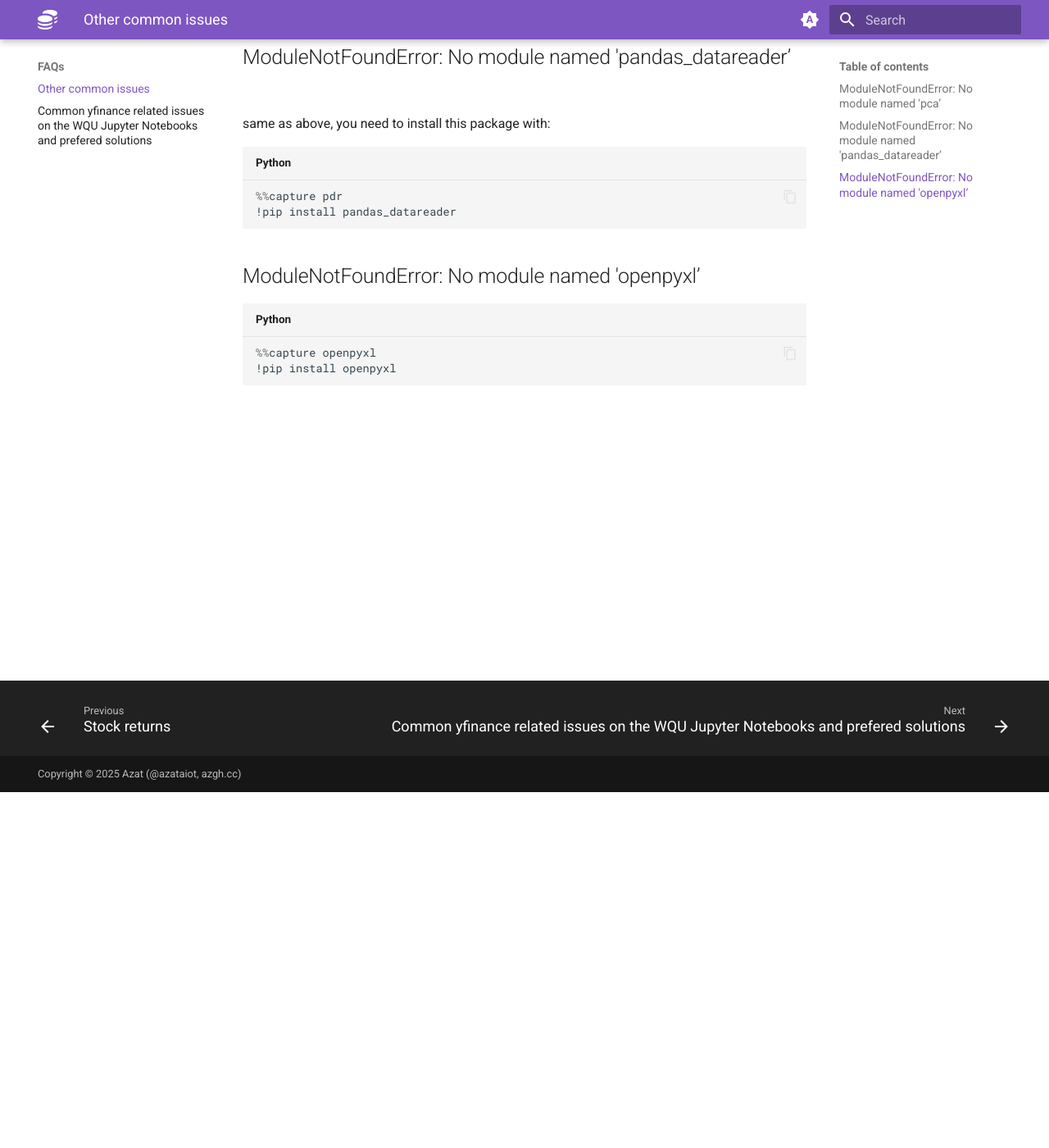
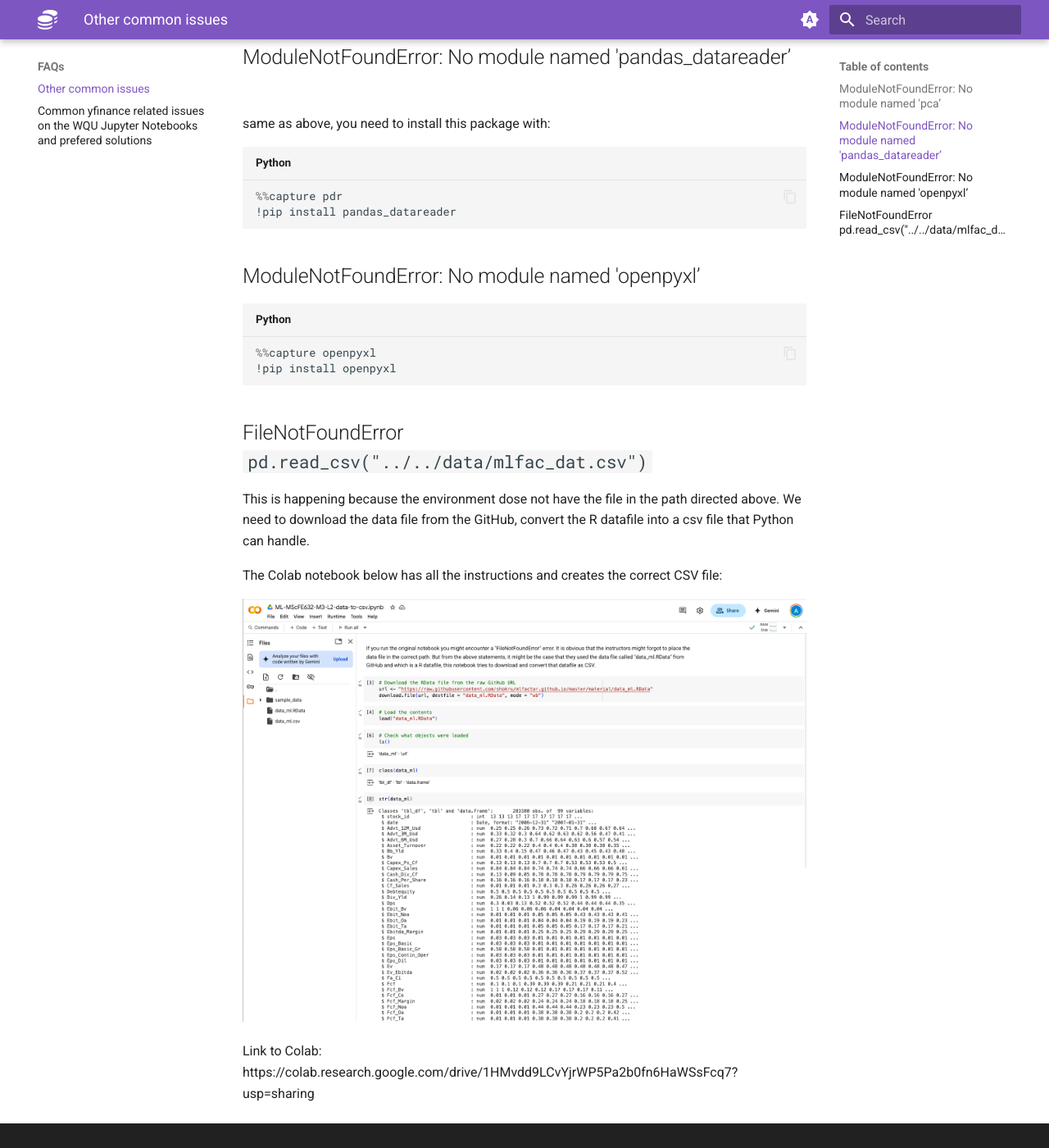
Before and after one commit to azataiot/wqu, an MkDocs documentation site: the page built from docs/FAQs/other.md, in a window 1280 px wide and 1400 px high, scrolled down 434 px. Shown: the whole window at 82% size. Built offline with MkDocs 1.6.1 and Material for MkDocs 9.7.7, drawn with Linux system fonts in a browser that asks for light colours.

Commit message:
add instructions about the non-existing files

````diff
--- a/docs/FAQs/other.md
+++ b/docs/FAQs/other.md
@@ -24,3 +24,13 @@ same as above, you need to install this package with:
 %%capture openpyxl
 !pip install openpyxl
 ```
+
+## FileNotFoundError `pd.read_csv("../../data/mlfac_dat.csv")`
+
+This is happening because the environment dose not have the file in the path directed above. We need to download the data file from the GitHub, convert the R datafile into a csv file that Python can handle.
+
+The Colab notebook below has all the instructions and creates the correct CSV file:
+
+![CleanShot 2025-06-06 at 14.15.28](./assets/CleanShot 2025-06-06 at 14.15.28.png)
+
+Link to Colab: https://colab.research.google.com/drive/1HMvdd9LCvYjrWP5Pa2b0fn6HaWSsFcq7?usp=sharing
````
Also changed, not shown: docs/FAQs/assets/CleanShot 2025-06-06 at 14.15.28.png (added).
